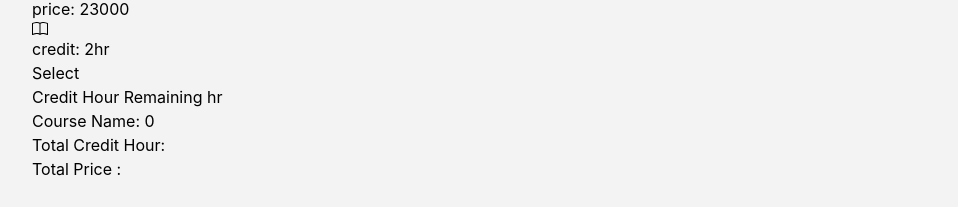
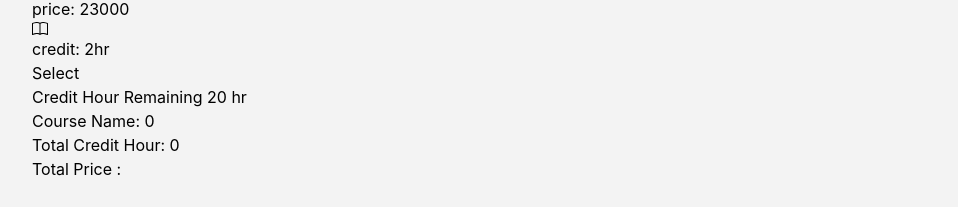
Before and after one commit to taiatulislam/course-registration, a React (Vite) app: page / in a window 1280 px wide. Shown: the part 4037-4244 px from the top of the page, without its empty margins (28-986 px from the left). Built offline with nearby package versions, Linux system fonts and the light colour scheme.

Commit message:
credit hour and remaining calculation  added with validation

```diff
--- a/src/App.jsx
+++ b/src/App.jsx
@@ -6,14 +6,20 @@ import Courses from './Components/Courses/Courses'
 function App() {
 
   const [bookmarks, setBookmarks] = useState([])
+  const [creditAvailable, setCreditAvailable] = useState(0)
 
   const handleSelect = course => {
     const isAvailable = bookmarks.find(bookmark => bookmark.id === course.id)
-    if (isAvailable) {
-      return alert('Already selected')
+
+    if (creditAvailable + course.credit > 20) {
+      return alert('Credit can not be taken more than 20');
+    }
+    else if (isAvailable) {
+      return alert('Already selected');
     }
     else {
-      return setBookmarks([...bookmarks, course]);
+      setBookmarks([...bookmarks, course]);
+      setCreditAvailable(creditAvailable + course.credit)
     }
 
   }
@@ -23,7 +29,7 @@ function App() {
       <h1 className='text-3xl font-bold text-[#1C1B1B] text-center pb-10'>Course Registration</h1>
       <div className='grid grid-cols-4 gap-5'>
         <div className='col-span-3'><Courses handleSelect={handleSelect}></Courses></div>
-        <div className='col-span-1'><Bookmarks bookmarks={bookmarks}></Bookmarks></div>
+        <div className='col-span-1'><Bookmarks bookmarks={bookmarks} creditAvailable={creditAvailable}></Bookmarks></div>
       </div>
     </div>
   )
--- a/src/Components/Bookmark/Bookmarks.jsx
+++ b/src/Components/Bookmark/Bookmarks.jsx
@@ -1,24 +1,25 @@
 import PropTypes from 'prop-types';
 
-const Bookmarks = ({ bookmarks }) => {
+const Bookmarks = ({ bookmarks, creditAvailable }) => {
 
     return (
         <div className="bg-white rounded-lg p-4">
-            <h3 className="text-lg font-bold text-[#2F80ED] border-b-2 py-3">Credit Hour Remaining hr</h3>
+            <h3 className="text-lg font-bold text-[#2F80ED] border-b-2 py-3">Credit Hour Remaining {20 - creditAvailable} hr</h3>
             <h3 className="text-lg font-bold py-4">Course Name: {bookmarks.length}</h3>
             <ol className='list-decimal pl-5 pb-5'>
                 {
-                    bookmarks.map(bookmark => <li key={bookmark.id}>{bookmark.title}</li>)
+                    bookmarks.map(bookmark => <li key={bookmark.id} className='text-[#1C1B1BCC]'>{bookmark.title}</li>)
                 }
             </ol>
-            <h3 className="text-md text-[#1C1B1BCC] font-medium border-y-2 py-3">Total Credit Hour: </h3>
-            <h3 className="text-md text-[#1C1B1BCC] font-medium py-4">Total Price :</h3>
+            <h3 className="text-md text-[#1c1b1bb5] font-semibold border-y-2 py-3">Total Credit Hour: {creditAvailable}</h3>
+            <h3 className="text-md text-[#1c1b1bb5] font-semibold py-4">Total Price :</h3>
         </div>
     );
 };
 
 Bookmarks.propTypes = {
-    bookmarks: PropTypes.array
+    bookmarks: PropTypes.array,
+    creditAvailable: PropTypes.number
 }
 
 export default Bookmarks;
```
